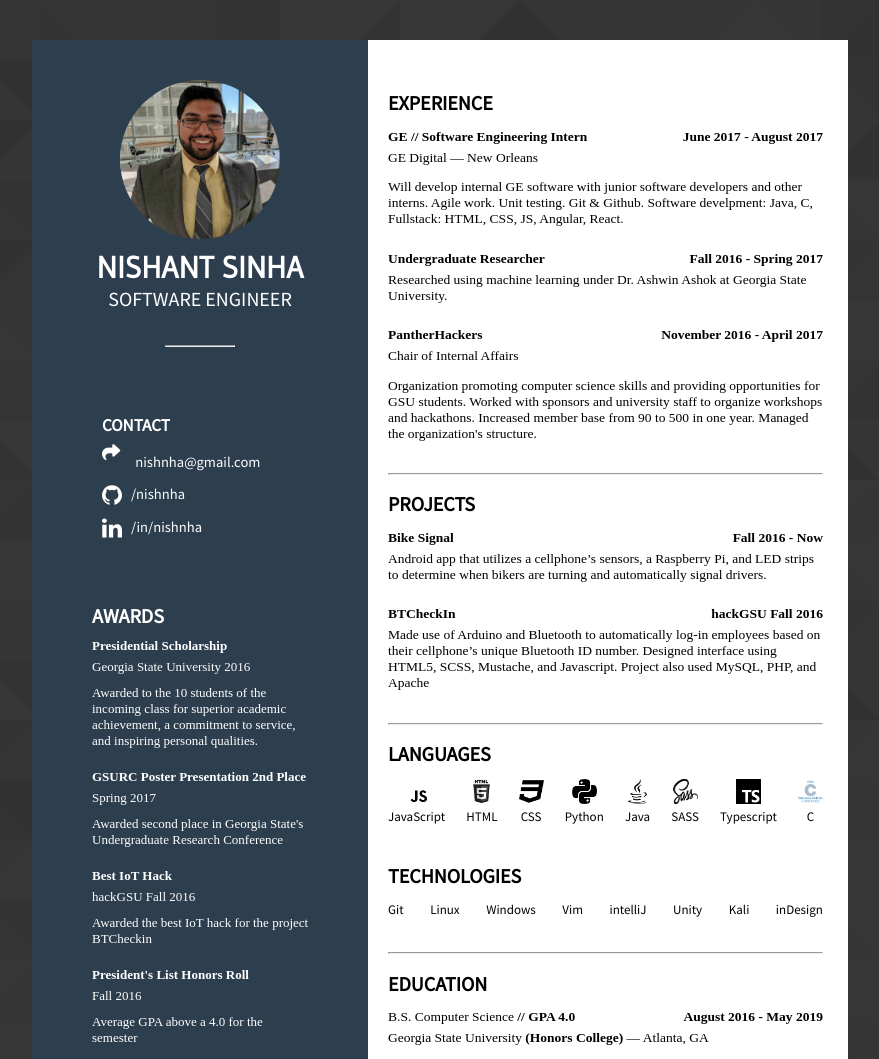
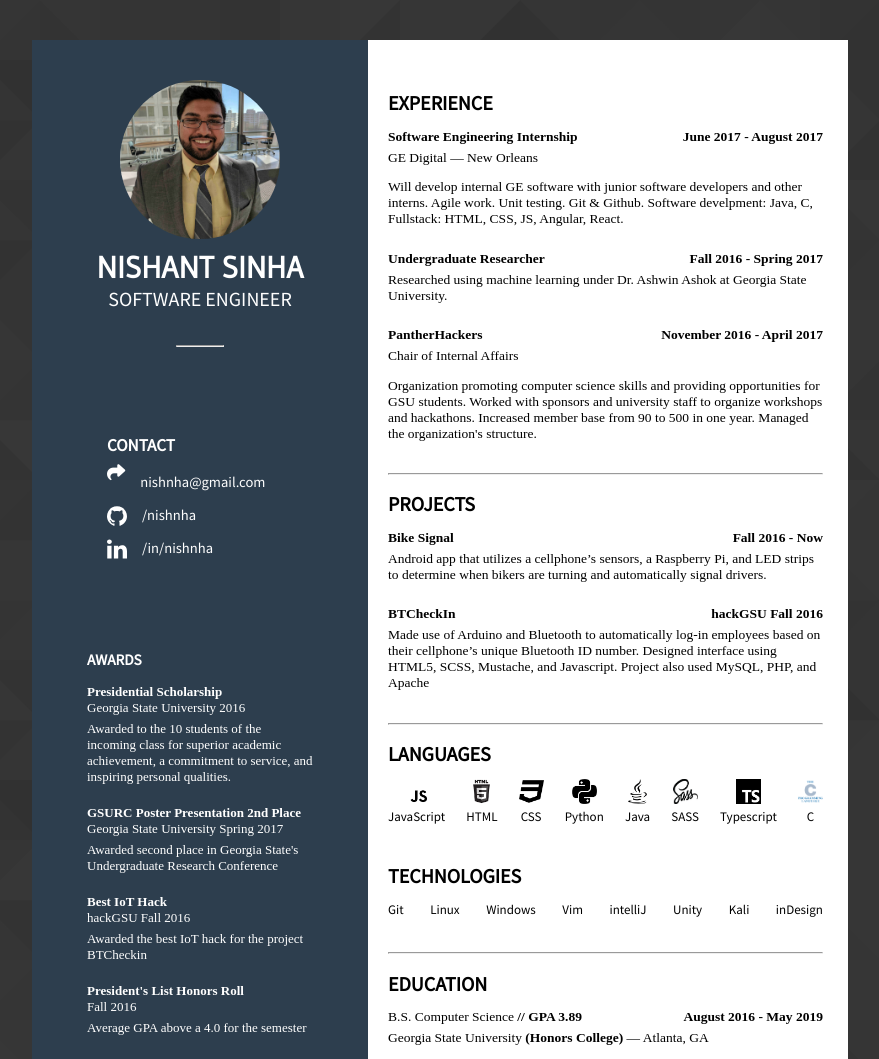
Before and after one commit to Nishnha/resume, a plain HTML site: page v2.0/index.html in a window 1280 px wide. Shown: the top 1059 px of the page, without its empty margins (200-1079 px from the left). Drawn offline with Linux system fonts and the light colour scheme; a web font is replaced by a local one.

Commit message:
Fixed minor visual issues

```diff
--- a/v2.0/index.html
+++ b/v2.0/index.html
@@ -61,7 +61,7 @@
                         <b>GSURC Poster Presentation 2nd Place</b>
                     </p>
                     <p>
-                        Spring 2017
+                        Georgia State University Spring 2017
                     </p>
                     <p>
                         Awarded second place in Georgia State's Undergraduate Research Conference
@@ -96,7 +96,7 @@
 				<h3>EXPERIENCE</h3>
 				<div class="item">
 					<p>
-						<b>GE // Software Engineering Intern</b>
+						<b>Software Engineering Internship</b>
 					</p>
 					<p>
 						<b>June 2017 - August 2017</b>
@@ -231,7 +231,7 @@
                 <h3>EDUCATION</h3>
                 <div class="item">
                     <p>
-                        B.S. Computer Science <b>// GPA 4.0</b>
+                        B.S. Computer Science <b>// GPA 3.89</b>
                     </p>
                     <p>
                         <b>August 2016 - May 2019</b>
--- a/v2.0/sass/resume.sass
+++ b/v2.0/sass/resume.sass
@@ -10,9 +10,9 @@
 
 @media print
 	@page
-		height: 11in !important
-		width: 8.5in !important
-		margin: 0 !important
+		height: 11in
+		width: 8.5in
+		margin: 0
 		border: 0
 		padding: 0
 	resume
@@ -60,26 +60,16 @@
 		padding-top: $standard-margin
 		padding-bottom: $standard-margin
 
-.common
-	padding-left: 20px
-	padding-right: 25px
-	h3, h4
-		font-size: 20px
-		// text-align: center
-		width: 100%
-		margin: 0 -20px 0 -20px
-		padding: 10px 20px 0px 20px
-	&:last-of-type
-		margin-bottom: 0
-
 .left
 	float: left
 	width: 3.5in
 	height: $height
 	background-color: $blue-bg
 	color: white
+	& > div
+		padding-left: 55px
+		padding-right: 55px
 #name
-	width: 100%
 	.photo
 		width: 160px
 		border-radius: 50%
@@ -101,31 +91,39 @@
 			font-weight: lighter
 #contact
 	display: inline
+	margin-left: 20px
 	font-size: 14.6px
-	margin-left: 70px
 	.logo
 		width: 20px
 		float: left
-		padding-right: 9px
+		padding-right: 15px
 #awards
-	margin-left: 40px
-	margin-right: 34px
+	// margin-left: 25px
 	.award-item
-		width: 100%
-		margin: 0 -20px 0 -20px
-		padding: 10px 20px 10px 20px
 		p
 			font-family: "Muli"
 			font-size: 13px
 			margin: 0
 			&:nth-child(1)
+				margin-bottom: 0px
+			&:nth-child(2)
 				margin-bottom: 5px
-			&:nth-child(2)
-				margin-bottom: 10px
+			&:nth-child(3)
+				margin-bottom: 20px
 
 .right
 	height: $height
 	color: black
+	& > div
+		padding-left: 20px
+		padding-right: 25px
+	h3, h4
+		font-size: 20px
+		width: 100%
+		margin: 0 -20px 0 -20px
+		padding: 10px 20px 0px 20px
+	&:last-of-type
+		margin-bottom: 0
 #languages
 	.lang-logo
 		display: block
```
Also changed, not shown: v2.0/css/resume.css, v2.0/img/resume_v2.0.png.
